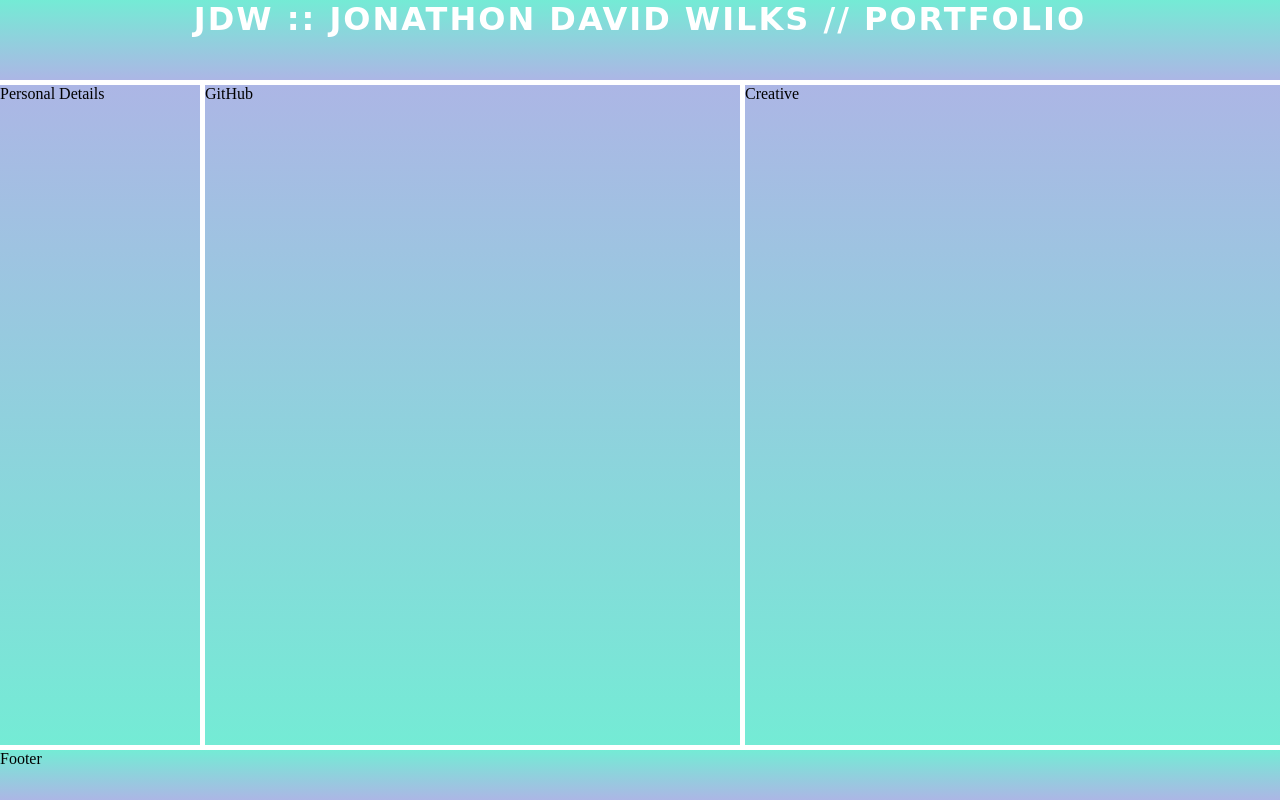
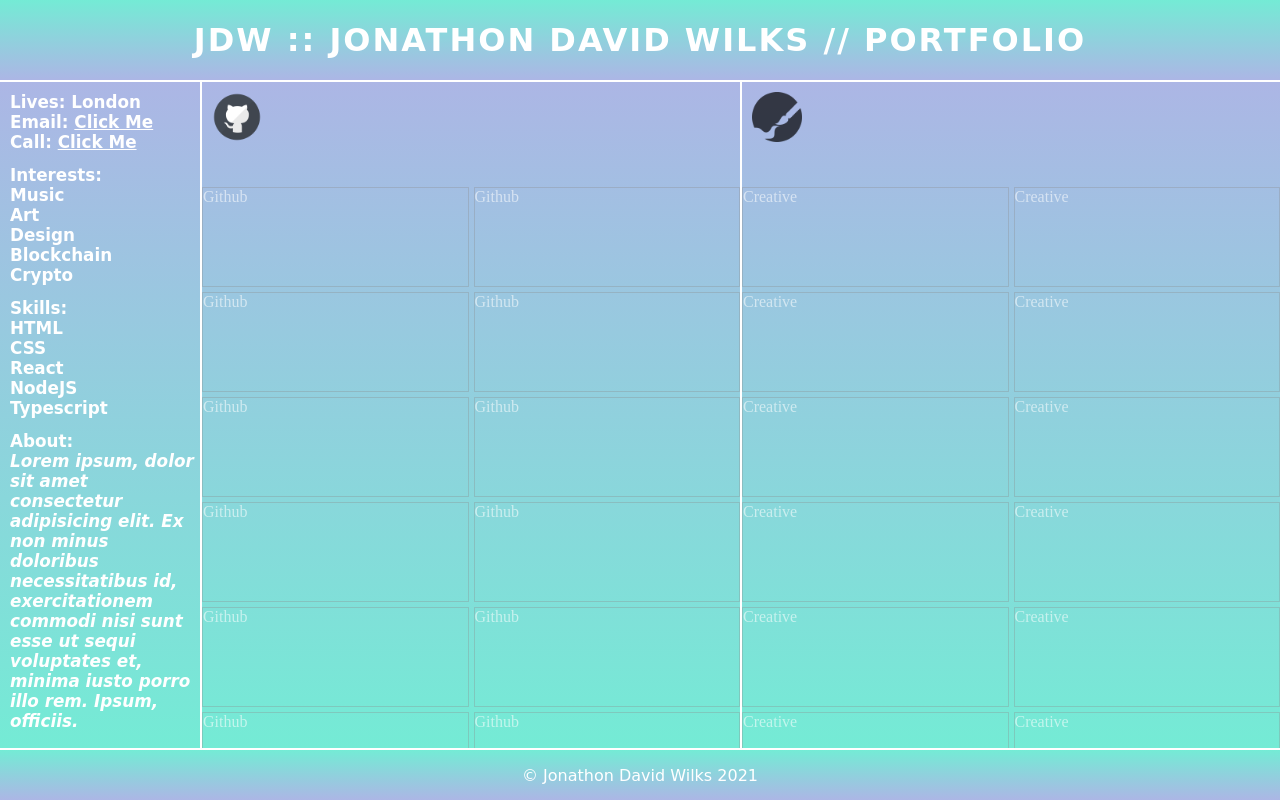
Before and after one commit to JDWilks/JDW-Mock-Portfolio, a website: page index.html in a window 1280 px wide. Drawn offline with Linux system fonts and the light colour scheme.

Commit message:
github & creative added as well as autoscroll with grids

```diff
--- a/index.html
+++ b/index.html
@@ -7,6 +7,10 @@
     <title>New Portfolio</title>
     <link rel="stylesheet" href="style.css" />
     <link rel="stylesheet" font-family: 'Comfortaa', cursive;>
+    <link rel="stylesheet"  https://fonts.googleapis.com/css2?family=Quicksand:wght@300>
+
+
+
   </head>
   <body>
     <div class="container">
@@ -14,10 +18,96 @@
         <h1>JDW :: Jonathon David Wilks // Portfolio</h1>
       </div>
 
-      <div class="left-menu">Personal Details</div>
-      <div class="main">GitHub</div>
-      <div class="right-menu">Creative</div>
-      <div class="footer">Footer</div>
+      <div class="left-menu">
+        <h2>Lives: London</h2>
+        <h2 class="links"> Email: <a href="mailto:jonathondwilks@icloud.com">Click Me</a></h2>
+        <h2 class="links">Call: <a href="tel:00447542248372">Click Me</a></h2>
+      </br>
+        <h2>
+          Interests:
+          <ul>
+            <li>Music</li>
+            <li>Art</li>
+            <li>Design</li>
+            <li>Blockchain</li>
+            <li>Crypto</li>
+          </ul>
+        </h2>
+      </br>
+        <h2>
+          Skills:
+          <ul>
+            <li>HTML</li>
+            <li>CSS</li>
+            <li>React</li>
+            <li>NodeJS</li>
+            <li>Typescript</li>
+          </ul>
+        </h2>
+      </br>
+      <h2>About:
+        <p><i>Lorem ipsum, dolor sit amet consectetur adipisicing elit. Ex non minus doloribus necessitatibus id, exercitationem commodi nisi sunt esse ut sequi voluptates et, minima iusto porro illo rem. Ipsum, officiis.</i></p>
+      </h2>
+      </div>
+      <div class="main">
+        <img class="Github-logo"
+       src="./images/github_PNG67.png" alt="GitHub Logo">
+      </br>
+      <div class="item">Github</div>
+      <div class="item">Github</div>
+      <div class="item">Github</div>
+      <div class="item">Github</div>
+      <div class="item">Github</div>
+      <div class="item">Github</div>
+      <div class="item">Github</div>
+      <div class="item">Github</div>
+      <div class="item">Github</div>
+      <div class="item">Github</div>
+      <div class="item">Github</div>
+      <div class="item">Github</div>
+      <div class="item">Github</div>
+      <div class="item">Github</div>
+      <div class="item">Github</div>
+      <div class="item">Github</div>
+      <div class="item">Github</div>
+      <div class="item">Github</div>
+      <div class="item">Github</div>
+      <div class="item">Github</div>
+    </div>
+
+
+
+      <div class="right-menu">
+          <img class="Creative-logo"
+          src="./images/Daco_816353.png" alt="Creative Logo"> </br>
+        <div class="item">Creative</div>
+        <div class="item">Creative</div>
+        <div class="item">Creative</div>
+        <div class="item">Creative</div>
+        <div class="item">Creative</div>
+        <div class="item">Creative</div>
+        <div class="item">Creative</div>
+        <div class="item">Creative</div>
+        <div class="item">Creative</div>
+        <div class="item">Creative</div>
+        <div class="item">Creative</div>
+        <div class="item">Creative</div>
+        <div class="item">Creative</div>
+        <div class="item">Creative</div>
+        <div class="item">Creative</div>
+        <div class="item">Creative</div>
+        <div class="item">Creative</div>
+        <div class="item">Creative</div>
+        <div class="item">Creative</div>
+        <div class="item">Creative</div>
+        <div class="item">Creative</div>
+        <div class="item">Creative</div>
+        <div class="item">Creative</div>
+
+      </div>
+      <div class="footer">&#169 Jonathon David Wilks 2021</div>
+      <!-- <a class="linkedinlogo" href="./images/linkedIn_PNG38.png"></a> -->
+
     </div>
   </body>
 </html>
--- a/style.css
+++ b/style.css
@@ -13,7 +13,7 @@
     200px 1fr 1fr;
 
   height: 100vh;
-  grid-gap: 5px;
+  grid-gap: 2px;
 }
 
 .header {
@@ -23,31 +23,80 @@
   text-transform: uppercase;
   color: white;
   letter-spacing: 2px;
-  text-align: center;
-  text-justify: center;
+  display: grid;
+  place-items: center;
+  /* align-content: center;
+  justify-content: center; */
 }
 
 .left-menu {
   grid-area: left-menu;
   background-image: linear-gradient(#acb6e5, #74ebd5);
+  font-family: "Comfortaa", cursive;
+  font-size: 0.7rem;
+  color: white;
+  padding-left: 10px;
+  padding-top: 10px;
+}
+
+.links a {
+  color: inherit;
 }
 
 .main {
   grid-area: main;
   background-image: linear-gradient(#acb6e5, #74ebd5);
+  display: grid;
+  grid-template-columns: repeat(2, 1fr);
+  grid-auto-rows: 100px;
+  grid-gap: 5px;
+  overflow: scroll;
+}
+
+.item {
+  border: solid 1px rgba(141, 140, 140, 0.336);
+  color: rgba(255, 255, 255, 0.562);
+}
+
+.Github-logo {
+  height: 50px;
+  margin-left: 10px;
+  margin-top: 10px;
 }
 
 .right-menu {
   background-image: linear-gradient(#acb6e5, #74ebd5);
+  grid-area: right-menu;
+  display: grid;
+  grid-template-columns: repeat(2, 1fr);
+  grid-auto-rows: 100px;
+  grid-gap: 5px;
+  overflow: scroll;
+}
 
-  grid-area: right-menu;
+.Creative-logo {
+  height: 50px;
+  margin-left: 10px;
+  margin-top: 10px;
+  opacity: 0.7;
 }
 
 .footer {
   grid-area: footer;
 
   background-image: linear-gradient(#74ebd5, #acb6e5);
+  font-family: "Comfortaa", cursive;
+  font-size: 1rem;
+  color: white;
+  display: grid;
+  place-items: center;
+  /* align-content: center;
+  justify-content: center; */
 }
+
+/* .linkedinlogo {
+  height: 20px;
+} */
 
 /* media quieries */
 
```
Also changed, not shown: images/Daco_816353.png (added), images/github_PNG67.png (added), images/linkedIn_PNG38.png (added), images/pngkey.com-github-icon-png-1787508.png (added).
